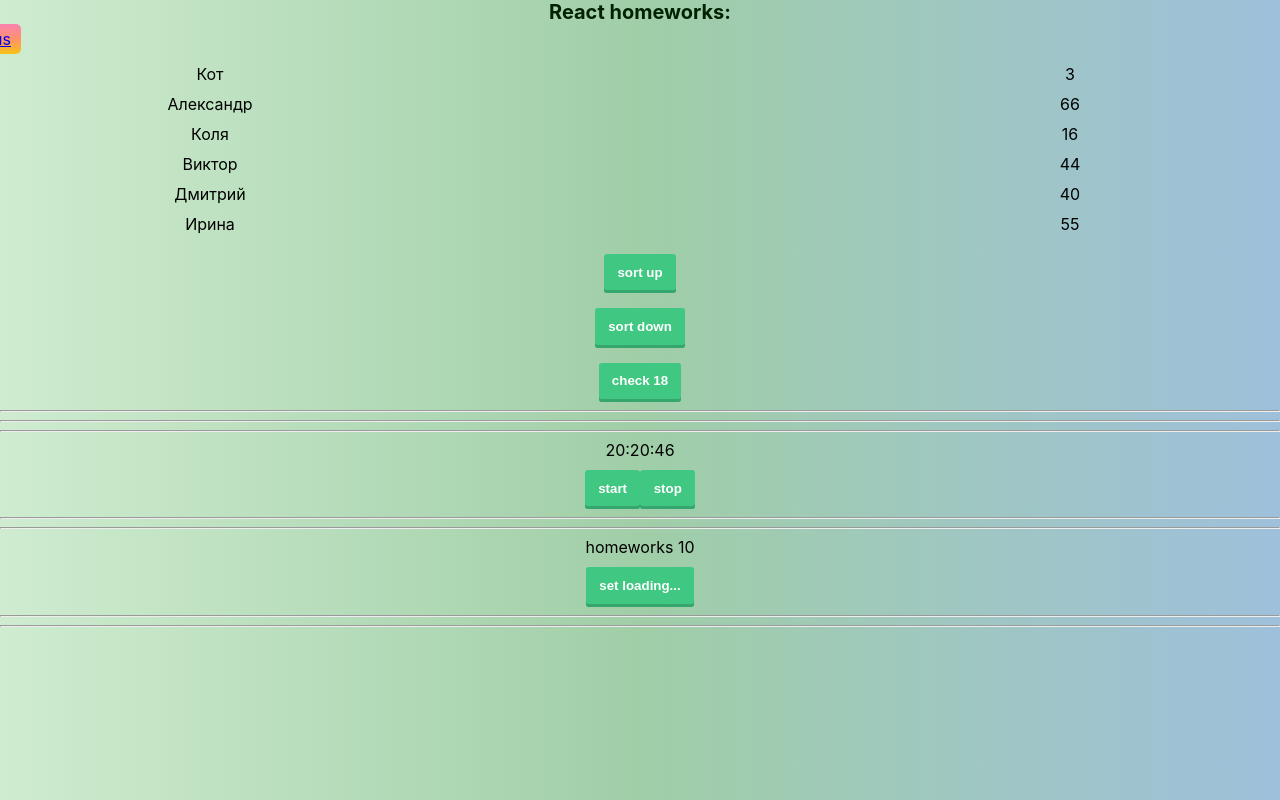
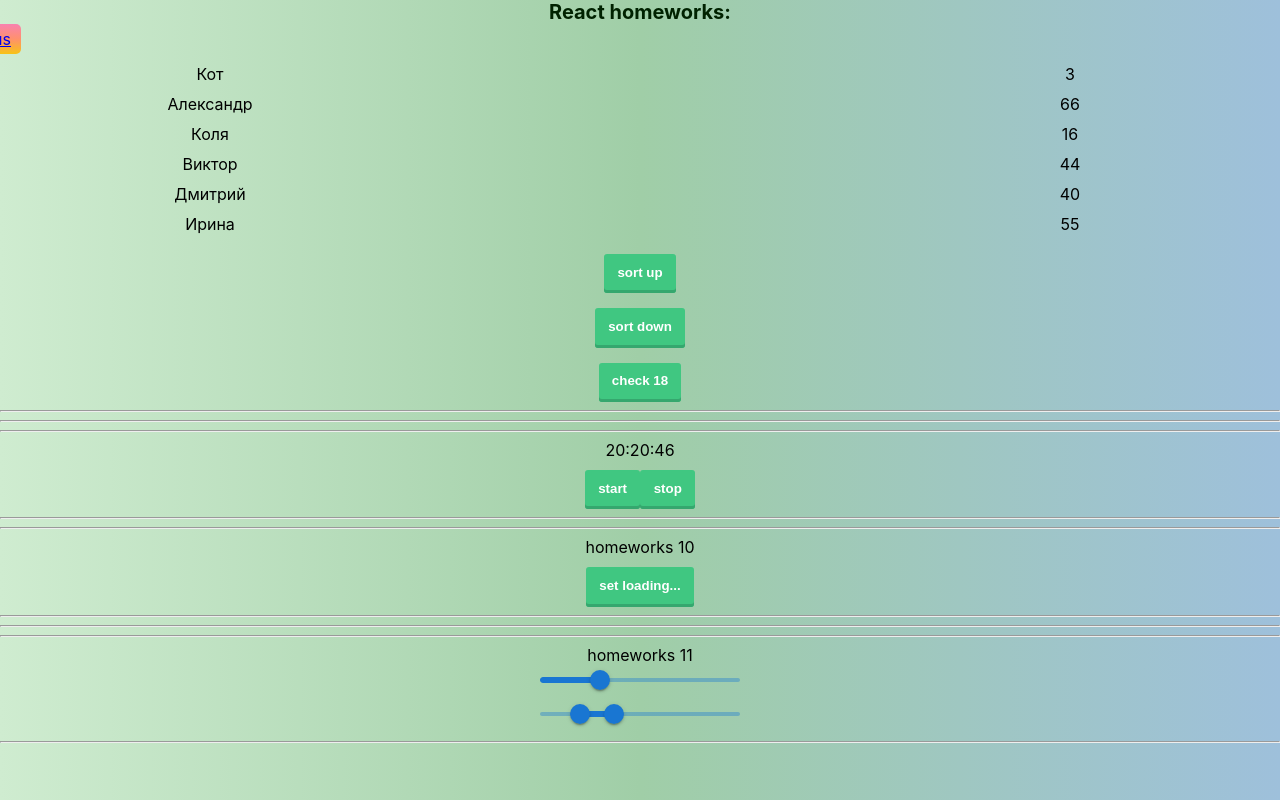
Before and after one commit to Sergey-Alex/HW, a React (Create React App) app: page /junior in a window 1280 px wide. Built offline with nearby package versions, Linux system fonts and the light colour scheme.

Commit message:
add HW11

```diff
--- a/package.json
+++ b/package.json
@@ -4,6 +4,9 @@
   "version": "0.1.0",
   "private": true,
   "dependencies": {
+    "@emotion/react": "^11.9.3",
+    "@emotion/styled": "^11.9.3",
+    "@mui/material": "^5.9.1",
     "@testing-library/jest-dom": "^5.14.1",
     "@testing-library/react": "^13.0.0",
     "@testing-library/user-event": "^13.2.1",
@@ -14,8 +17,10 @@
     "@types/react-redux": "^7.1.24",
     "@types/react-router-dom": "^5.3.3",
     "@types/uuid": "^8.3.4",
+    "multi-range-slider-react": "^1.0.7",
     "react": "^18.1.0",
     "react-dom": "^18.1.0",
+    "react-rangeslider": "^2.2.0",
     "react-redux": "^8.0.2",
     "react-router-dom": "^6.3.0",
     "react-scripts": "5.0.1",
@@ -50,6 +55,7 @@
     ]
   },
   "devDependencies": {
+    "@types/react-rangeslider": "^2.2.4",
     "gh-pages": "^4.0.0"
   }
 }
--- a/src/p2-homeworks/h11/HW11.tsx
+++ b/src/p2-homeworks/h11/HW11.tsx
@@ -1,36 +1,36 @@
 import React, {useState} from 'react'
 import SuperRange from './common/c7-SuperRange/SuperRange'
 import SuperDoubleRange from './common/c8-SuperDoubleRange/SuperDoubleRange'
+import {Slider} from "@mui/material";
 
 function HW11() {
-    const [value1, setValue1] = useState(0)
-    const [value2, setValue2] = useState(100)
+    const [value1, setValue1] = useState<number[]>([20, 37])
+    const [value, setValue] = React.useState<number>(30);
+
+    const onChangeRange = (value: number) => {
+        setValue(value)
+        setValue1([value, value1[1]])
+    }
+
+    const onChangeDoubleRange = (value: number[]) => {
+        setValue1(value);
+        setValue(value[0])
+    }
 
     return (
         <div>
             <hr/>
             homeworks 11
+            <div>
+                <SuperRange value={value} onChangeRange={onChangeRange}/>
+            </div>
+            <div>
 
-            {/*should work (должно работать)*/}
-            <div>
-                <span>{value1}</span>
-                <SuperRange
-                    // сделать так чтоб value1 изменялось
+                <SuperDoubleRange
+                    value1={value1}
+                    setValue1={onChangeDoubleRange}
                 />
             </div>
-
-            <div>
-                <span>{value1}</span>
-                <SuperDoubleRange
-                    // сделать так чтоб value1 и value2 изменялось
-                />
-                <span>{value2}</span>
-            </div>
-
-            <hr/>
-            {/*для личного творчества, могу проверить*/}
-            {/*<AlternativeSuperRange/>*/}
-            {/*<AlternativeSuperDoubleRange/>*/}
             <hr/>
         </div>
     )
--- a/src/p2-homeworks/h11/common/c7-SuperRange/SuperRange.tsx
+++ b/src/p2-homeworks/h11/common/c7-SuperRange/SuperRange.tsx
@@ -1,43 +1,37 @@
-import React, {ChangeEvent, DetailedHTMLProps, InputHTMLAttributes} from 'react'
-import s from './SuperRange.module.css'
+import React, {DetailedHTMLProps, InputHTMLAttributes} from 'react'
+import {Box, Slider} from "@mui/material";
 
-// тип пропсов обычного инпута
 type DefaultInputPropsType = DetailedHTMLProps<InputHTMLAttributes<HTMLInputElement>, HTMLInputElement>
 
-// здесь мы говорим что у нашего инпута будут такие же пропсы как у обычного инпута
-// (чтоб не писать value: string, onChange: ...; они уже все описаны в DefaultInputPropsType)
-type SuperRangePropsType = DefaultInputPropsType & { // и + ещё пропсы которых нет в стандартном инпуте
-    onChangeRange?: (value: number) => void
+
+type SuperRangePropsType = DefaultInputPropsType & {
+    onChangeRange: (value: number) => void
+    value: number
 };
 
-const SuperRange: React.FC<SuperRangePropsType> = (
-    {
-        type, // достаём и игнорируем чтоб нельзя было задать другой тип инпута
-        onChange, onChangeRange,
-        className,
+const SuperRange: React.FC<SuperRangePropsType> = ({ onChangeRange, value }) => {
 
-        ...restProps// все остальные пропсы попадут в объект restProps
-    }
-) => {
-    const onChangeCallback = (e: ChangeEvent<HTMLInputElement>) => {
-        onChange && onChange(e) // сохраняем старую функциональность
-
-        onChangeRange && onChangeRange(+e.currentTarget.value)
-    }
-
-    const finalRangeClassName = `${s.range} ${className ? className : ''}`
+    const handleChange = (event: Event, newValue: number | number[]) => {
+        onChangeRange(newValue as number);
+    };
 
     return (
         <>
-            <input
-                type={'range'}
-                onChange={onChangeCallback}
-                className={finalRangeClassName}
-
-                {...restProps} // отдаём инпуту остальные пропсы если они есть (value например там внутри)
-            />
+            <Box sx={{width: 200, margin: '0 auto'}}>
+                <Slider
+                    aria-label="Default"
+                    valueLabelDisplay="auto"
+                    value={value}
+                    onChange={handleChange}
+                    getAriaValueText={valuetext}
+                />
+            </Box>
         </>
     )
 }
 
+function valuetext(value: number) {
+    return `${value}`;
+}
+
 export default SuperRange
--- a/src/p2-homeworks/h11/common/c8-SuperDoubleRange/SuperDoubleRange.tsx
+++ b/src/p2-homeworks/h11/common/c8-SuperDoubleRange/SuperDoubleRange.tsx
@@ -1,24 +1,34 @@
-import React from 'react'
+import React, {FC} from 'react'
 
-type SuperDoubleRangePropsType = {
-    onChangeRange?: (value: [number, number]) => void
-    value?: [number, number]
-    // min, max, step, disable, ...
+import {Box, Slider} from "@mui/material";
+
+type SuperDoubleRangeType = {
+    value1: number | number[]
+    setValue1: (value: number[]) => void
+
+
 }
 
-const SuperDoubleRange: React.FC<SuperDoubleRangePropsType> = (
-    {
-        onChangeRange, value,
-        // min, max, step, disable, ...
-    }
-) => {
-    // сделать самому, можно подключать библиотеки
+const SuperDoubleRange: FC<SuperDoubleRangeType> = ({value1, setValue1}) => {
+
+    const handleChange = (event: Event, newValue: number | number[]) => {
+        setValue1(newValue as number[]);
+    };
 
     return (
-        <>
-            DoubleRange
-        </>
+        <Box sx={{width: 200, margin: '0 auto'}}>
+            <Slider getAriaLabel={() => "Minimum distance shift"}
+                    value={value1}
+                    onChange={handleChange}
+                    valueLabelDisplay="auto"
+                    getAriaValueText={valuetext}
+                    disableSwap/>
+        </Box>
     )
 }
 
+function valuetext(value: number) {
+    return `${value}`;
+}
+
 export default SuperDoubleRange
--- a/src/p2-homeworks/h5-rrd-v6/pages/Junior.tsx
+++ b/src/p2-homeworks/h5-rrd-v6/pages/Junior.tsx
@@ -3,6 +3,7 @@
 import HW8 from "../../h8/HW8";
 import HW9 from "../../h9/HW9";
 import HW10 from "../../h10/HW10";
+import HW11 from "../../h11/HW11";
 
 const Junior = () => {
     return (
@@ -10,6 +11,7 @@
             <HW8/>
             <HW9/>
             <HW10/>
+            <HW11/>
         </div>
     );
 };
```
Also changed, not shown: 1 other file (tests, documents, lock files or other folders).
